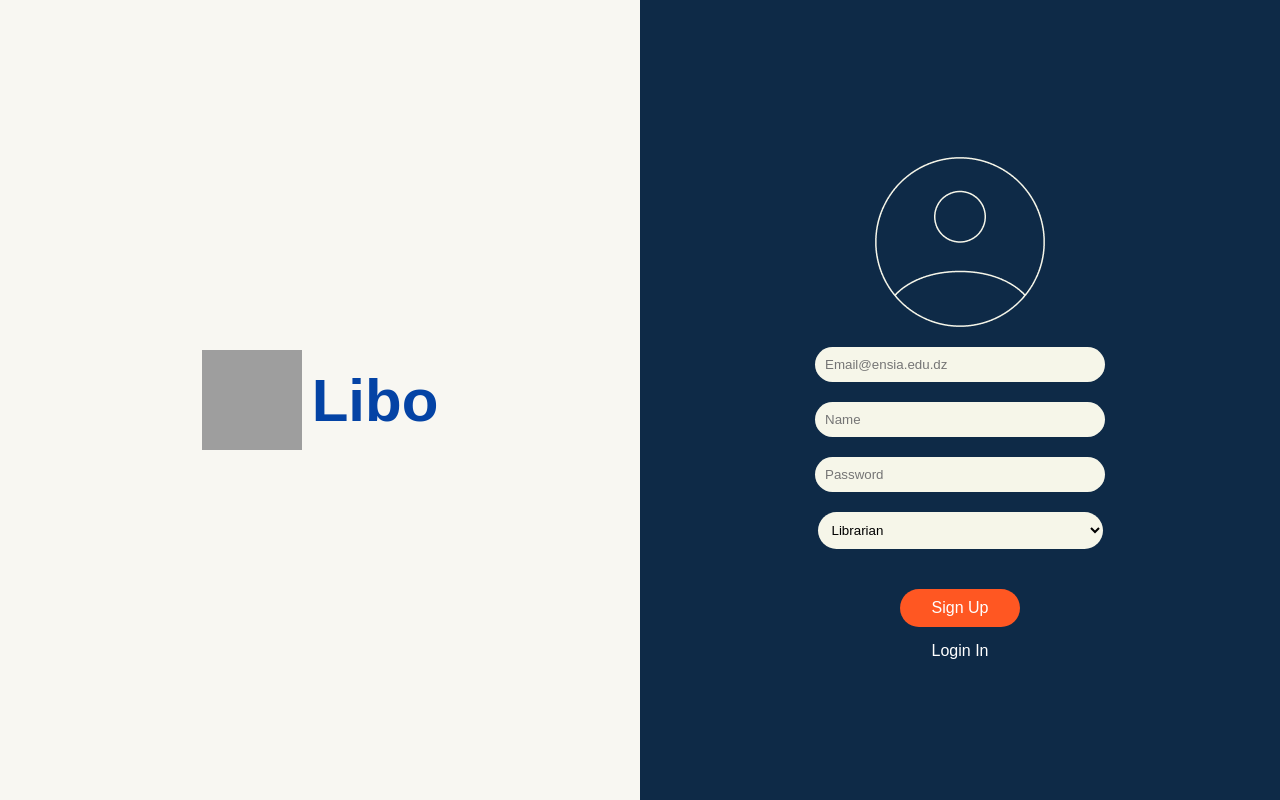
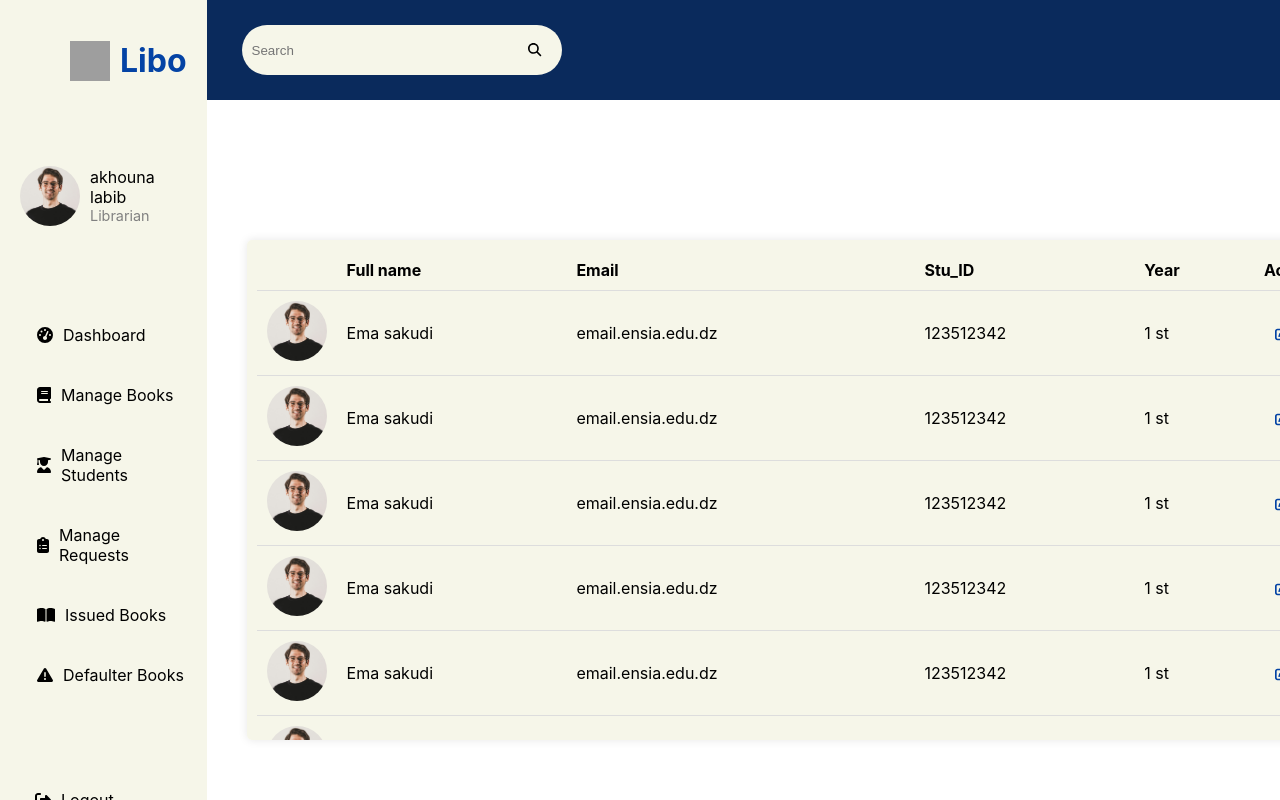
Before and after one commit to Benshekniel/RAD_LIBO, a React (Create React App) app: page /manage-students in a window 1280 px wide. Shown: the top 800 px of the page. Built offline with nearby package versions, Linux system fonts and the light colour scheme; grey boxes are pictures that could not be loaded.

Commit message:
css on manage students

```diff
--- a/src/App.js
+++ b/src/App.js
@@ -9,14 +9,14 @@
 import AvilableBooks from './User/AvilableBooks';
 import ReturnBooks from './User/ReturnBooks';
 import RequestedBooks from './User/RequestedBooks';
-import Login from './Auth/Login';
-import Signup from './Auth/SignUp';
+// import Login from './Auth/Login';
+// import Signup from './Auth/SignUp';
 
 
 const App = () => {
   return (
     <>
-    <Signup />
+    {/* <Login /> */}
     <Router>
       <div className="app-container">
         <div className="content-container">
--- a/src/Librarian/ManageStudents.css
+++ b/src/Librarian/ManageStudents.css
@@ -81,7 +81,7 @@
 }
 
 .table-container-ms {
-  width: 70%;
+  width: 100%;
   max-height: 480px;
   overflow-y: auto;
   margin-top: 100px;
```
